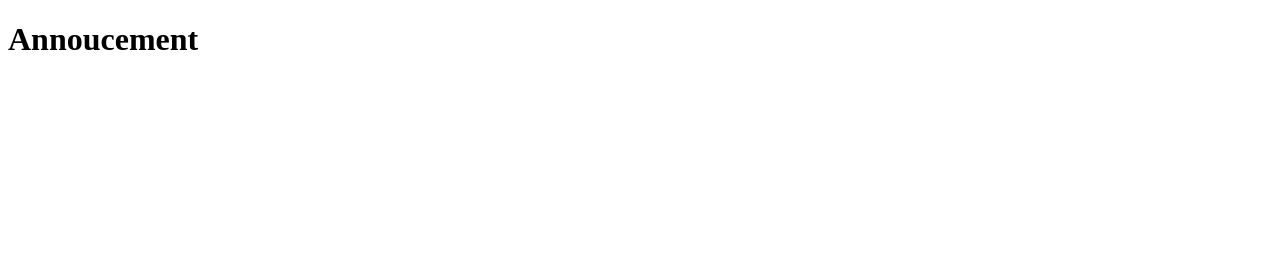
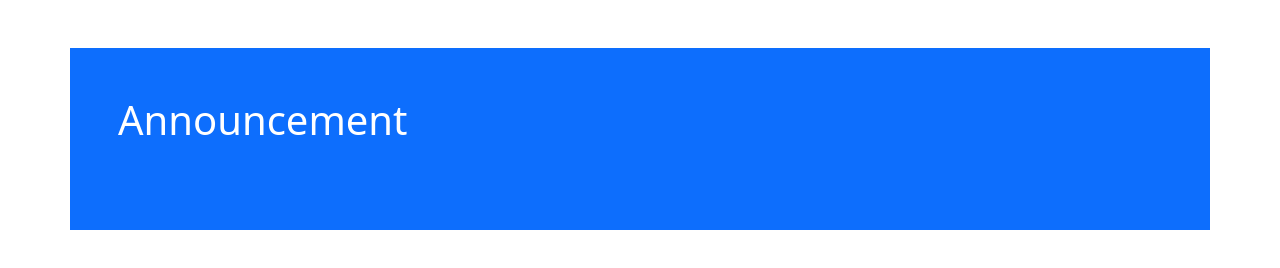
Before and after one commit to SuttipatHunhiang/SuttipatHunhiang.github.io, a website: page index.html in a window 1280 px wide. Drawn offline with nearby package versions, Linux system fonts and the light colour scheme.

Commit message:
Update index.html

```diff
--- a/index.html
+++ b/index.html
@@ -4,9 +4,14 @@
         <title>Auddy's page</title>
         <meta charset="utf-8">
         <meta name="viewport" content="width=device-width, initial-scale=1.0">
+        <link href="https://cdn.jsdelivr.net/npm/bootstrap@5.0.2/dist/css/bootstrap.min.css" rel="stylesheet" integrity="sha384-EVSTQN3/azprG1Anm3QDgpJLIm9Nao0Yz1ztcQTwFspd3yD65VohhpuuCOmLASjC" crossorigin="anonymous">
+
     </head>
     <body>
-        <h1>Annoucement</h1>
-        <marquee>This page is under development. This page is under development. This page is under development. This page is under development.</marquee>
+        <script src="https://cdn.jsdelivr.net/npm/bootstrap@5.0.2/dist/js/bootstrap.bundle.min.js" integrity="sha384-MrcW6ZMFYlzcLA8Nl+NtUVF0sA7MsXsP1UyJoMp4YLEuNSfAP+JcXn/tWtIaxVXM" crossorigin="anonymous"></script>
+        <div class="container p-5 my-5 bg-primary text-white">
+            <h1>Announcement</h1>
+            <marquee>This page is under development.</marquee>
+        </div>
     </body>
 </html>
```
